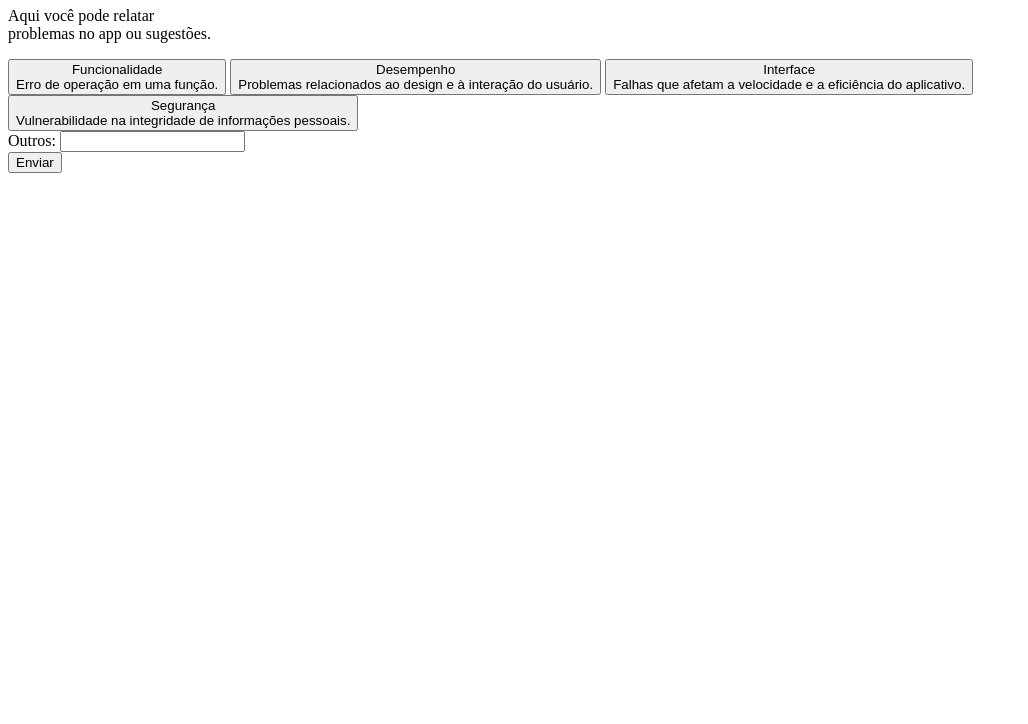
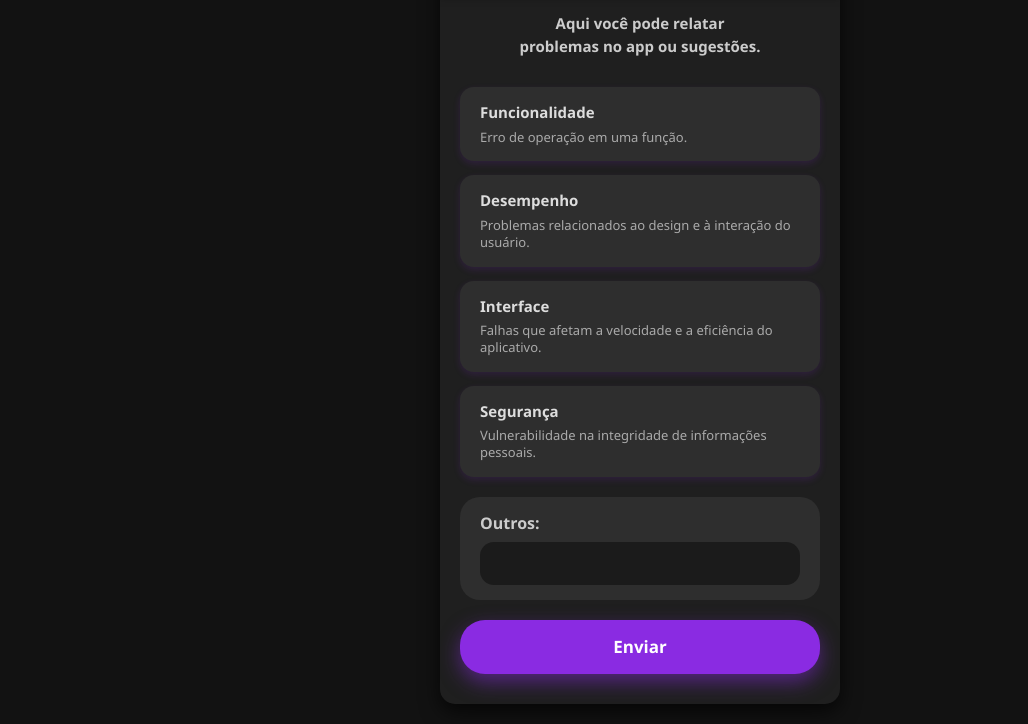
Before and after one commit to LulieXD/Projeto-Mobile-2D-Grupo1, a plain HTML site: page Projeto Mobile ★ Grupo 1/pages/Reports ★ André/reports.html in a window 1280 px wide. Shown: the part 102-826 px from the top of the page, without its empty margins (0-1028 px from the left). Before the commit the page ends 800 px from the top, so only its background shows below. Drawn offline with Linux system fonts and the light colour scheme.

Commit message:
Foi corrigida o link CSS da página de reportes

```diff
--- a/Projeto Mobile ★ Grupo 1/pages/Reports ★ André/reports.html
+++ b/Projeto Mobile ★ Grupo 1/pages/Reports ★ André/reports.html
@@ -6,7 +6,7 @@
   <meta charset="UTF-8" />
   <meta name="viewport" content="width=device-width, initial-scale=1" />
   <title>Reporte</title>
-  <link rel="stylesheet" href="style.css" />
+  <link rel="stylesheet" href="reports.css" />
 </head>
 <body>
   <div class="container">
```
